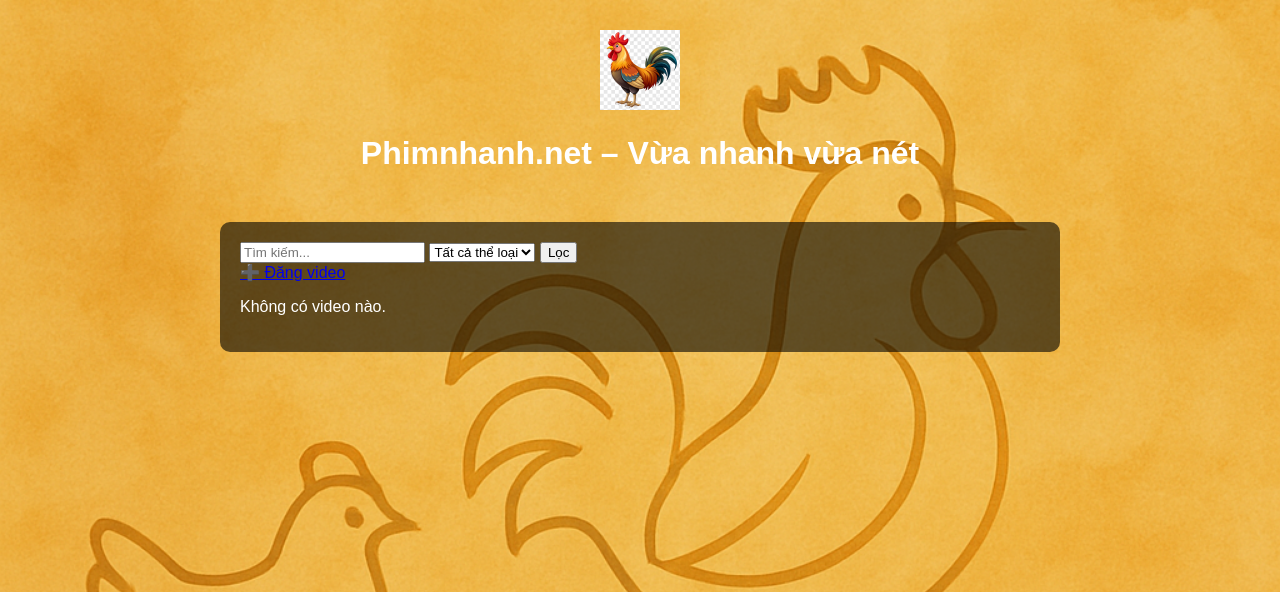
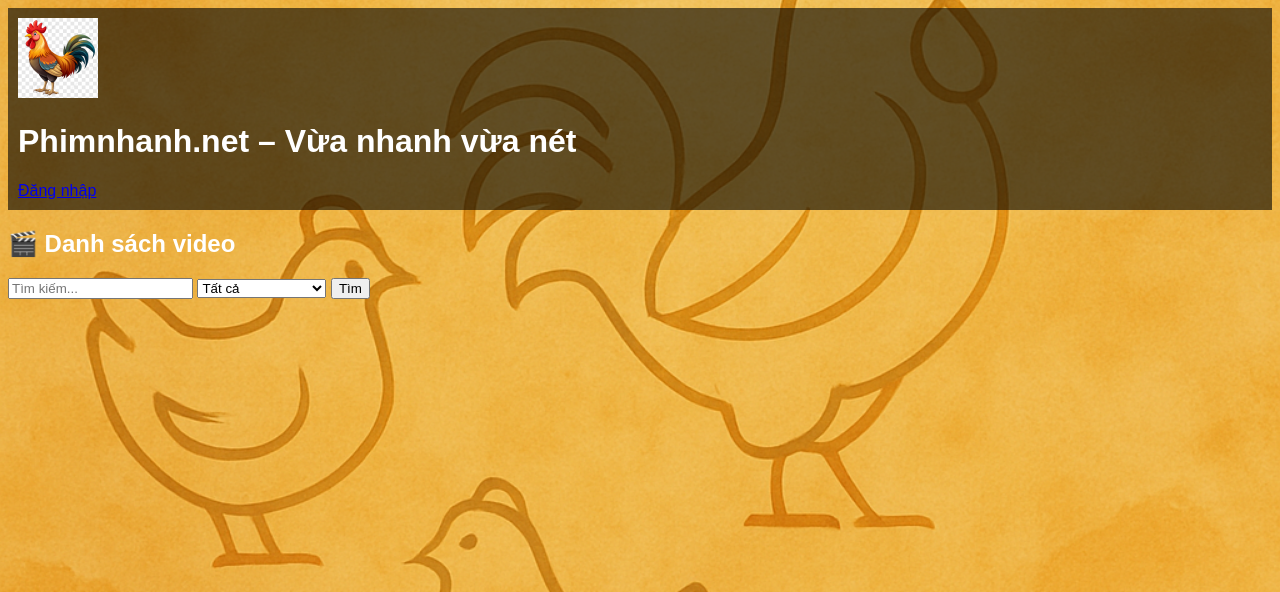
Before and after one commit to HuyLee93/phimnhanhnet, a Flask app: page / in a window 1280 px wide. Shown: the top 592 px of the page. Run offline with Flask 3, Linux system fonts and the light colour scheme.

Commit message:
Hoàn thiện chức năng website phim

```diff
--- a/app.py
+++ b/app.py
@@ -1,32 +1,95 @@
-from flask import Flask, render_template, request, redirect, url_for
+from flask import Flask, render_template, request, redirect, url_for, session
+from datetime import datetime
+import uuid
 
 app = Flask(__name__)
+app.secret_key = 'lekoy93'
 
-# Lưu video tạm thời trong bộ nhớ
+# Dữ liệu tạm
 videos = []
+users = {'admin': {'password': 'lekoy93', 'role': 'admin'}}
+pending_videos = []
+
+# -------------------- ROUTES ---------------------
 
 @app.route('/')
 def index():
-    search = request.args.get('search', '')
+    keyword = request.args.get('q', '').lower()
     category = request.args.get('category', '')
-    filtered = [
-        v for v in videos
-        if (search.lower() in v['title'].lower()) and
-           (category == '' or category == v['category'])
-    ]
-    categories = sorted(set(v['category'] for v in videos))
-    return render_template('index.html', videos=filtered, categories=categories)
+
+    filtered = [v for v in videos if
+                (keyword in v['title'].lower()) and
+                (category == '' or v['category'] == category)]
+    return render_template('index.html', videos=filtered, session=session)
+
+@app.route('/login', methods=['GET', 'POST'])
+def login():
+    if request.method == 'POST':
+        u = request.form['username']
+        p = request.form['password']
+        if u in users and users[u]['password'] == p:
+            session['username'] = u
+            session['role'] = users[u]['role']
+            return redirect('/')
+    return render_template('login.html')
+
+@app.route('/logout')
+def logout():
+    session.clear()
+    return redirect('/')
 
 @app.route('/upload', methods=['GET', 'POST'])
 def upload():
+    if 'username' not in session:
+        return redirect('/login')
     if request.method == 'POST':
-        title = request.form['title']
-        description = request.form['description']
-        category = request.form['category']
-        url = request.form['url']
-        videos.append({'title': title, 'description': description, 'category': category, 'url': url})
-        return redirect(url_for('index'))
+        new_video = {
+            'id': str(uuid.uuid4()),
+            'title': request.form['title'],
+            'url': request.form['url'],
+            'category': request.form['category'],
+            'author': session['username'],
+            'likes': 0,
+            'comments': [],
+            'date': datetime.now().strftime('%Y-%m-%d')
+        }
+        if session['role'] == 'admin':
+            videos.append(new_video)
+        else:
+            pending_videos.append(new_video)
+        return redirect('/')
     return render_template('upload.html')
 
-if __name__ == '__main__':
-    app.run(debug=True)
+@app.route('/approve/<video_id>')
+def approve(video_id):
+    if session.get('role') == 'admin':
+        for v in pending_videos:
+            if v['id'] == video_id:
+                videos.append(v)
+                pending_videos.remove(v)
+                break
+    return redirect('/')
+
+@app.route('/delete/<video_id>')
+def delete(video_id):
+    if session.get('role') == 'admin':
+        global videos
+        videos = [v for v in videos if v['id'] != video_id]
+    return redirect('/')
+
+@app.route('/comment/<video_id>', methods=['POST'])
+def comment(video_id):
+    text = request.form['comment']
+    for v in videos:
+        if v['id'] == video_id:
+            v['comments'].append({'author': session.get('username', 'guest'), 'text': text})
+            break
+    return redirect('/')
+
+@app.route('/like/<video_id>')
+def like(video_id):
+    for v in videos:
+        if v['id'] == video_id:
+            v['likes'] += 1
+            break
+    return redirect('/')
--- a/static/style.css
+++ b/static/style.css
@@ -1,31 +1,28 @@
 body {
-    background: url('images/bg.jpg') no-repeat center center fixed;
-    background-size: cover;
-    color: #fff;
-    font-family: Arial, sans-serif;
+  font-family: Arial;
+  background-size: cover;
+  background-position: center;
+  color: white;
 }
 
-.container {
-    background: rgba(0,0,0,0.6);
-    padding: 20px;
-    margin: 50px auto;
-    width: 90%;
-    max-width: 800px;
-    border-radius: 10px;
+header {
+  background: rgba(0, 0, 0, 0.6);
+  padding: 10px;
 }
 
-.banner {
-    text-align: center;
-    margin-top: 30px;
+.video-grid {
+  display: flex;
+  flex-wrap: wrap;
+  gap: 20px;
 }
 
-.banner img {
-    width: 80px;
+.video-card {
+  background: rgba(0,0,0,0.5);
+  padding: 10px;
+  width: 320px;
 }
 
-.video-box {
-    margin-bottom: 40px;
-    background: rgba(255, 255, 255, 0.1);
-    padding: 15px;
-    border-radius: 8px;
+iframe {
+  width: 100%;
+  height: 180px;
 }
--- a/templates/base.html
+++ b/templates/base.html
@@ -1,17 +1,25 @@
 <!DOCTYPE html>
-<html lang="vi">
+<html>
 <head>
-    <meta charset="UTF-8">
-    <title>Phimnhanh.net – Vừa nhanh vừa nét</title>
-    <link rel="stylesheet" href="{{ url_for('static', filename='style.css') }}">
+  <title>Phimnhanh.net – Vừa nhanh vừa nét</title>
+  <link rel="stylesheet" href="/static/style.css">
 </head>
-<body>
-    <div class="banner">
-        <img src="{{ url_for('static', filename='images/logo.png') }}" alt="Logo">
-        <h1>Phimnhanh.net – Vừa nhanh vừa nét</h1>
-    </div>
-    <div class="container">
-        {% block content %}{% endblock %}
-    </div>
+<body style="background-image: url('/static/images/bg.jpg');">
+  <header>
+    <img src="/static/images/logo.png" alt="Logo" width="80">
+    <h1>Phimnhanh.net – Vừa nhanh vừa nét</h1>
+    {% if session.username %}
+      <span>Xin chào {{ session.username }}</span>
+      <a href="/logout">Đăng xuất</a>
+      {% if session.role == 'admin' or session.role == 'guest' %}
+        <a href="/upload">Tải lên</a>
+      {% endif %}
+    {% else %}
+      <a href="/login">Đăng nhập</a>
+    {% endif %}
+  </header>
+  <main>
+    {% block content %}{% endblock %}
+  </main>
 </body>
 </html>
--- a/templates/index.html
+++ b/templates/index.html
@@ -1,30 +1,45 @@
-{% extends "base.html" %}
+{% extends 'base.html' %}
 {% block content %}
-    <form method="get">
-        <input type="text" name="search" placeholder="Tìm kiếm..." value="{{ request.args.get('search', '') }}">
-        <select name="category">
-            <option value="">Tất cả thể loại</option>
-            {% for cat in categories %}
-                <option value="{{ cat }}" {% if request.args.get('category') == cat %}selected{% endif %}>{{ cat }}</option>
-            {% endfor %}
-        </select>
-        <button type="submit">Lọc</button>
+<h2>🎬 Danh sách video</h2>
+
+<form method="get" action="/">
+  <input type="text" name="q" placeholder="Tìm kiếm...">
+  <select name="category">
+    <option value="">Tất cả</option>
+    <option>Hành động</option>
+    <option>Hài</option>
+    <option>Hoạt hình</option>
+    <option>Phim mới</option>
+	<option>>Phim ma</option>
+	<option>>Tin tức</option>
+	<option>>Phim viễn tưởng</option>
+	<option>>phim cổ</option>
+	<option>>Nhạc hay</option>
+	<option>>Video</option>
+	<option>>Nhạc vàng</option>
+	<option>>Nhạc trẻ</option>
+  </select>
+  <button>Tìm</button>
+</form>
+
+<div class="video-grid">
+  {% for v in videos %}
+  <div class="video-card">
+    <iframe src="{{ v.url }}" frameborder="0" allowfullscreen></iframe>
+    <h4>{{ v.title }}</h4>
+    <p>Thể loại: {{ v.category }}</p>
+    <p>👍 {{ v.likes }}</p>
+    <form action="/like/{{ v.id }}"><button>Like</button></form>
+    <form action="/comment/{{ v.id }}" method="post">
+      <input name="comment" placeholder="Bình luận">
     </form>
-
-    <a href="{{ url_for('upload') }}">➕ Đăng video</a>
-
-    {% for video in videos %}
-        <div class="video-box">
-            <h2>{{ video.title }}</h2>
-            <p><strong>Thể loại:</strong> {{ video.category }}</p>
-            <p>{{ video.description }}</p>
-            {% if "youtube.com" in video.url %}
-                <iframe width="560" height="315" src="https://www.youtube.com/embed/{{ video.url.split('v=')[-1] }}" frameborder="0" allowfullscreen></iframe>
-            {% else %}
-                <a href="{{ video.url }}" target="_blank">Xem video</a>
-            {% endif %}
-        </div>
-    {% else %}
-        <p>Không có video nào.</p>
+    {% for c in v.comments %}
+    <small>{{ c.author }}: {{ c.text }}</small><br>
     {% endfor %}
+    {% if session.role == 'admin' %}
+    <a href="/delete/{{ v.id }}">🗑 Xoá</a>
+    {% endif %}
+  </div>
+  {% endfor %}
+</div>
 {% endblock %}
```
Also changed, not shown: templates/login.html (+9 -70 lines), templates/upload.html (+20 -19 lines), templates/register.html (added), templates/video.html (added).
